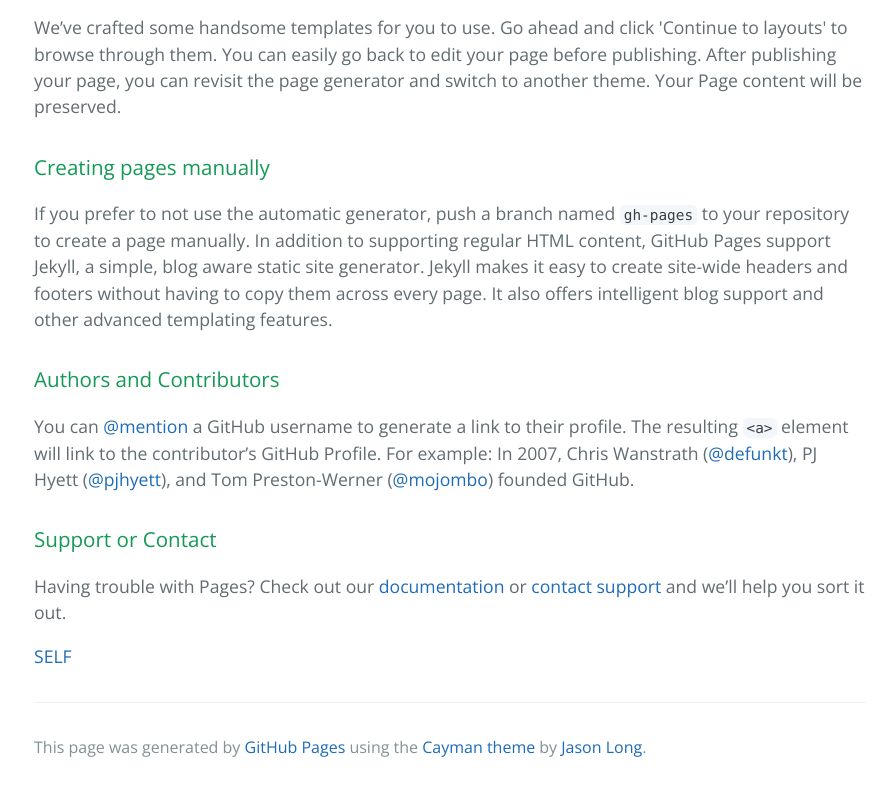
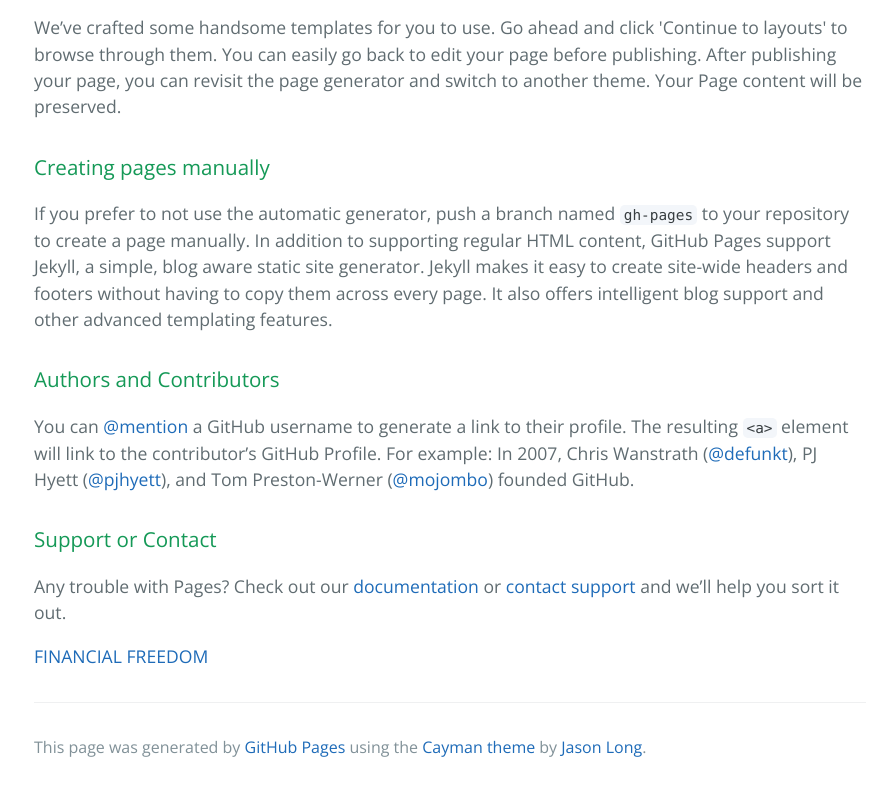
Before and after one commit to bingolife/bingolife.github.io, a plain HTML site: page index.html in a window 1280 px wide. Shown: the part 591-1382 px from the top of the page, without its empty margins (190-1085 px from the left). Drawn offline with nearby package versions, Linux system fonts and the light colour scheme.

Commit message:
Update index.html

```diff
--- a/index.html
+++ b/index.html
@@ -39,9 +39,9 @@
 <h3>
 <a id="support-or-contact" class="anchor" href="#support-or-contact" aria-hidden="true"><span aria-hidden="true" class="octicon octicon-link"></span></a>Support or Contact</h3>
 
-<p>Having trouble with Pages? Check out our <a href="https://help.github.com/pages">documentation</a> or <a href="https://github.com/contact">contact support</a> and we’ll help you sort it out.</p>
+<p>Any trouble with Pages? Check out our <a href="https://help.github.com/pages">documentation</a> or <a href="https://github.com/contact">contact support</a> and we’ll help you sort it out.</p>
 
-<p><a href="bingolife.github.io">SELF</a></p>
+<p><a href="bingolife.github.io">FINANCIAL FREEDOM</a></p>
 
       <footer class="site-footer">
 
```
